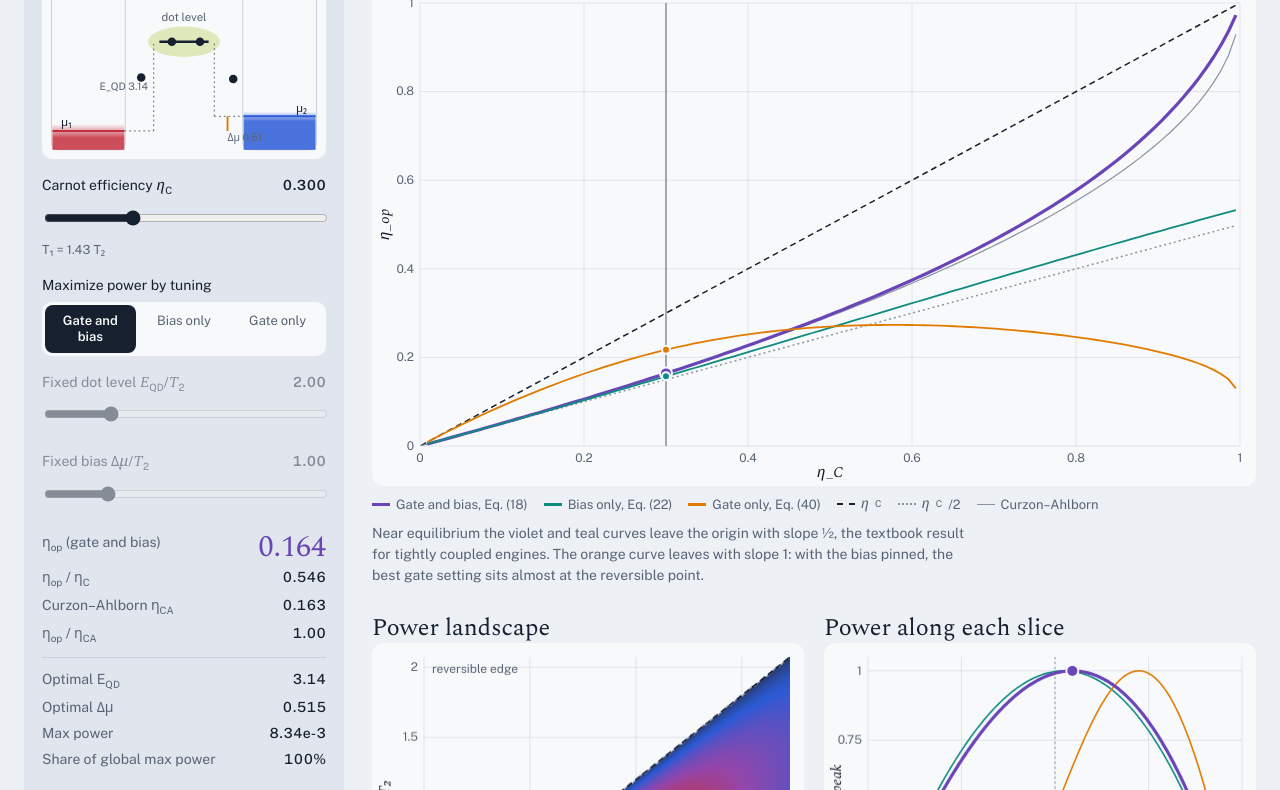
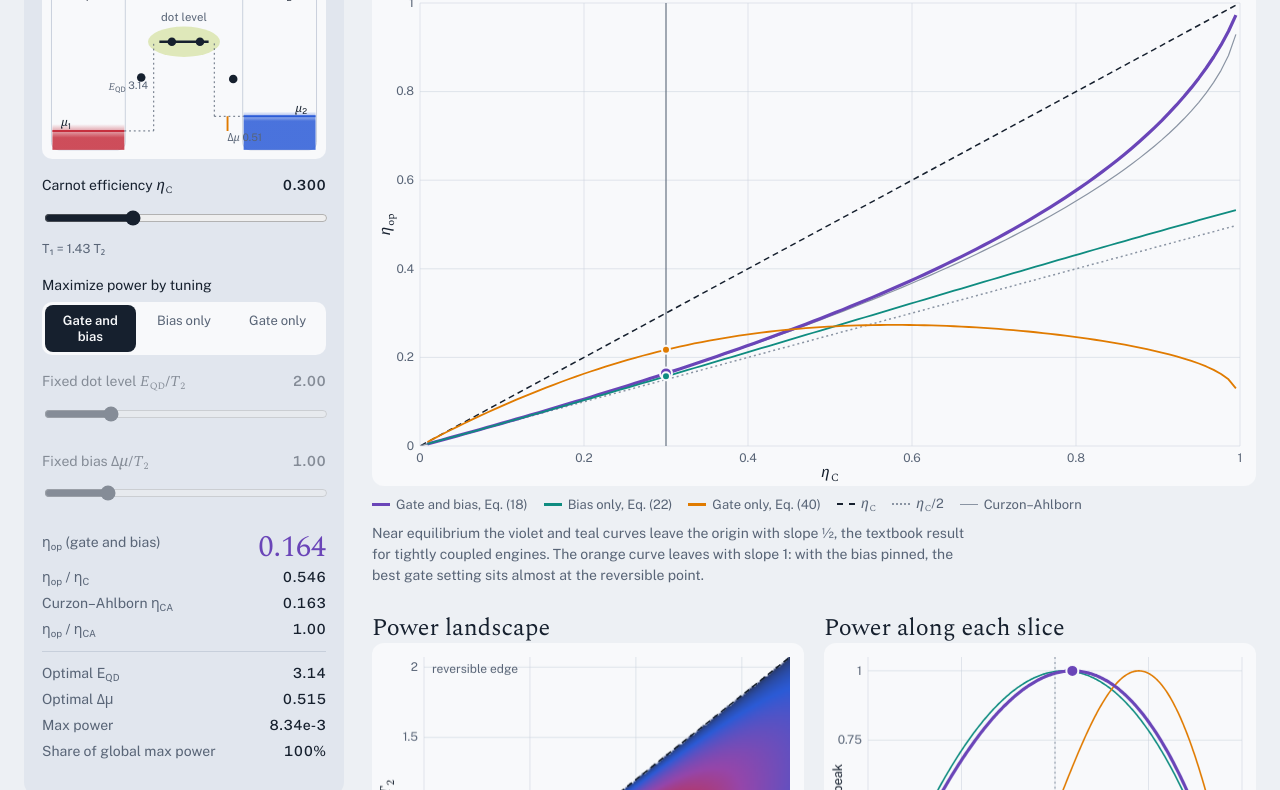
Before and after one commit to lshlj82/quantum-dot-heat-engine-efficiency, a plain HTML site: page index.html in a window 1280 px wide. Shown: the part 335-1125 px from the top of the page. Drawn offline with nearby package versions, Linux system fonts and the light colour scheme.

Commit message:
Add files via upload

```diff
--- a/index.html
+++ b/index.html
@@ -34,7 +34,8 @@
 html{scroll-padding-top:env(safe-area-inset-top,0px)}
 body{margin:0;background:var(--bg);color:var(--ink);font-family:var(--sans);font-size:15px;line-height:1.5;-webkit-font-smoothing:antialiased}
 i.m{font-family:var(--serif);font-style:italic;font-size:1.08em}
-sub{font-size:.72em}
+sub{font-size:.7em;line-height:0;vertical-align:baseline;position:relative;top:.32em}
+i.m+sub,article sub{font-family:var(--serif);margin-left:.04em}
 header{max-width:1280px;margin:0 auto;padding:36px 24px 20px}
 h1{font-family:var(--serif);font-weight:400;font-size:clamp(28px,4.2vw,46px);line-height:1.08;margin:0 0 12px;letter-spacing:-.01em;max-width:22ch}
 .lede{font-family:var(--serif);font-size:18px;line-height:1.55;color:var(--muted);max-width:68ch;margin:0}
@@ -77,7 +78,7 @@ h2{font-family:var(--serif);font-weight:400;font-size:24px;margin:0;line-height:
 .toggles label{display:flex;gap:6px;align-items:center;cursor:pointer}
 .toggles input{accent-color:var(--ink)}
 .key{display:flex;flex-wrap:wrap;gap:6px 16px;font-size:13px;margin-top:8px;color:var(--muted)}
-.key span{display:inline-flex;align-items:center;gap:6px}
+.key>span{display:inline-flex;align-items:center;gap:6px}
 .key s{display:inline-block;width:18px;height:0;border-top:3px solid;text-decoration:none}
 .key s.dash{border-top-style:dashed;border-top-width:2px}
 .key s.dot{border-top-style:dotted;border-top-width:2px}
@@ -136,18 +137,18 @@ a{color:var(--cold);text-underline-offset:2px}
     <div class="fighead">
       <h2>Efficiency at maximum power</h2>
       <div class="toggles">
-        <label><input type="checkbox" id="ratio"> Divide by <i class="m">η</i><sub>C</sub></label>
-        <label><input type="checkbox" id="series"> Small-<i class="m">η</i><sub>C</sub> expansions</label>
+        <label><input type="checkbox" id="ratio"> <span>Divide by <i class="m">η</i><sub>C</sub></span></label>
+        <label><input type="checkbox" id="series"> <span>Small-<i class="m">η</i><sub>C</sub> expansions</span></label>
       </div>
     </div>
     <canvas class="plot tall" id="pEff" aria-label="Efficiency at maximum power versus Carnot efficiency for three optimization schemes"></canvas>
     <div class="key">
-      <span><s style="border-color:var(--global)"></s>Gate and bias, Eq. (18)</span>
-      <span><s style="border-color:var(--fixE)"></s>Bias only, Eq. (22)</span>
-      <span><s style="border-color:var(--fixMu)"></s>Gate only, Eq. (40)</span>
-      <span><s class="dash" style="border-color:var(--ink)"></s><i class="m">η</i><sub>C</sub></span>
-      <span><s class="dot" style="border-color:var(--ref)"></s><i class="m">η</i><sub>C</sub>/2</span>
-      <span><s style="border-color:var(--ref);border-top-width:1.5px"></s>Curzon–Ahlborn</span>
+      <span><s style="border-color:var(--global)"></s><span>Gate and bias, Eq. (18)</span></span>
+      <span><s style="border-color:var(--fixE)"></s><span>Bias only, Eq. (22)</span></span>
+      <span><s style="border-color:var(--fixMu)"></s><span>Gate only, Eq. (40)</span></span>
+      <span><s class="dash" style="border-color:var(--ink)"></s><span><i class="m">η</i><sub>C</sub></span></span>
+      <span><s class="dot" style="border-color:var(--ref)"></s><span><i class="m">η</i><sub>C</sub>/2</span></span>
+      <span><s style="border-color:var(--ref);border-top-width:1.5px"></s><span>Curzon–Ahlborn</span></span>
     </div>
     <figcaption>Near equilibrium the violet and teal curves leave the origin with slope ½, the textbook result for tightly coupled engines. The orange curve leaves with slope 1: with the bias pinned, the best gate setting sits almost at the reversible point.</figcaption>
   </figure>
@@ -221,6 +222,20 @@ function compute(){
 }
 
 /* ---------- canvas helpers ---------- */
+// Renders strings like "η_C", "η_{op} / η_C", "E_{QD} / T_2" with real subscripts.
+function mathSegs(str){ const out=[]; let i=0;
+  while(i<str.length){ const ch=str[i];
+    if(ch==='_'){ let t; if(str[i+1]==='{'){const j=str.indexOf('}',i); t=str.slice(i+2,j); i=j+1;} else {t=str[i+1]; i+=2;} out.push({t,sub:true}); }
+    else { const L=c=>/[A-Za-zηεμ]/.test(c||''); out.push({t:ch,it:/[A-Za-zηεμ]/.test(ch)&&!L(str[i-1])&&!L(str[i+1])}); i++; } }
+  return out; }
+function mathText(x,str,px,py,size,align){
+  const serif=css('--serif'), segs=mathSegs(str), sz=size||15, ss=Math.round(sz*.72);
+  const fontOf=g=>g.sub?`${ss}px ${serif}`:`${g.it?'italic ':''}${sz}px ${serif}`;
+  let W=0; segs.forEach(g=>{x.font=fontOf(g); g.w=x.measureText(g.t).width+(g.sub?1:0); W+=g.w;});
+  let cx= align==='center'? px-W/2 : align==='right'? px-W : px;
+  const tb=x.textBaseline; x.textBaseline='alphabetic'; x.textAlign='left';
+  segs.forEach(g=>{x.font=fontOf(g); x.fillText(g.t,cx+(g.sub?1:0),py+(g.sub?sz*.28:0)); cx+=g.w;});
+  x.textBaseline=tb; return W; }
 function prep(c){ const dpr=window.devicePixelRatio||1, w=c.clientWidth, h=c.clientHeight;
   if(c.width!==Math.round(w*dpr)||c.height!==Math.round(h*dpr)){c.width=Math.round(w*dpr);c.height=Math.round(h*dpr);}
   const x=c.getContext('2d'); x.setTransform(dpr,0,0,dpr,0,0); x.clearRect(0,0,w,h); return {x,w,h}; }
@@ -231,9 +246,10 @@ function frame(x,w,h,m,xr,yr,xt,yt,xl,yl){
   xt.forEach(v=>{x.beginPath();x.moveTo(X(v),B.t);x.lineTo(X(v),B.b);x.globalAlpha=.5;x.stroke();x.globalAlpha=1;x.fillText(+v.toFixed(2),X(v),B.b+6);});
   x.textAlign='right'; x.textBaseline='middle';
   yt.forEach(v=>{x.beginPath();x.moveTo(B.l,Y(v));x.lineTo(B.r,Y(v));x.globalAlpha=.5;x.stroke();x.globalAlpha=1;x.fillText(+v.toFixed(2),B.l-6,Y(v));});
-  x.fillStyle=css('--ink'); x.font='italic 15px '+css('--serif');
-  x.textAlign='center'; x.textBaseline='bottom'; x.fillText(xl,(B.l+B.r)/2,h-4);
-  x.save(); x.translate(14,(B.t+B.b)/2); x.rotate(-Math.PI/2); x.textBaseline='middle'; x.fillText(yl,0,0); x.restore();
+  x.fillStyle=css('--ink');
+  const lab=(t,px,py)=>{ if(/[_ηεμΔ]/.test(t)) mathText(x,t,px,py,15,'center'); else { x.font='13px '+css('--sans'); x.textAlign='center'; x.textBaseline='alphabetic'; x.fillText(t,px,py); } };
+  lab(xl,(B.l+B.r)/2,h-9);
+  x.save(); x.translate(18,(B.t+B.b)/2); x.rotate(-Math.PI/2); lab(yl,0,0); x.restore();
   return {B,X,Y};
 }
 function line(x,X,Y,xs,ys,col,wd,dash){ x.beginPath(); let s=false; for(let i=0;i<xs.length;i++){ if(!isFinite(ys[i])){s=false;continue;} const px=X(xs[i]),py=Y(ys[i]); s?x.lineTo(px,py):x.moveTo(px,py); s=true; }
@@ -244,7 +260,7 @@ const ticks=(a,b,n)=>{const o=[];for(let i=0;i<=n;i++)o.push(a+(b-a)*i/n);return
 /* ---------- efficiency plot ---------- */
 function drawEff(){
   const c=$('pEff'), {x,w,h}=prep(c);
-  const yr=[0,1], F=frame(x,w,h,{l:48,t:14,r:16,b:40},[0,1],yr,ticks(0,1,5),ticks(0,1,5),'η_C', S.ratio?'η_op / η_C':'η_op');
+  const yr=[0,1], F=frame(x,w,h,{l:48,t:14,r:16,b:40},[0,1],yr,ticks(0,1,5),ticks(0,1,5),'η_C', S.ratio?'η_{op} / η_C':'η_{op}');
   const {X,Y,B}=F; x.save(); x.beginPath(); x.rect(B.l,B.t,B.r-B.l,B.b-B.t); x.clip();
   const tr=(e,v)=>S.ratio? v/e : v;
   const xs=[0.001,...EC];
@@ -276,7 +292,7 @@ function drawMap(){
   let Em=2.2*R.g.E; if(S.mode==='fixE') Em=Math.max(Em,1.25*S.E); if(S.mode==='fixMu') Em=Math.max(Em,1.35*R.fm.E); Em=Math.min(Em,80);
   const Dm=S.eC*Em;
   const nt=v=>{const s=Math.pow(10,Math.floor(Math.log10(v/4)));const m=[1,2,2.5,5,10].find(k=>v/(k*s)<=5);const st=m*s;return ticks(0,Math.floor(v/st)*st,Math.floor(v/st));};
-  const F=frame(x,w,h,{l:52,t:14,r:14,b:40},[0,Em],[0,Dm],nt(Em),nt(Dm),'E_QD / T₂','Δμ / T₂');
+  const F=frame(x,w,h,{l:52,t:14,r:14,b:40},[0,Em],[0,Dm],nt(Em),nt(Dm),'E_{QD} / T_2','Δμ / T_2');
   const {B,X,Y}=F, pw=Math.round(B.r-B.l), ph=Math.round(B.b-B.t);
   const key=[S.eC,Em,pw,ph].join();
   if(mapCache.key!==key){
@@ -329,7 +345,7 @@ function drawN(){
   line(x,X,Y,us,us.map(u=>f(u)/m),css('--fixMu'),2.5);
   dot(x,X(pk),Y(1),css('--fixMu'),5);
   x.fillStyle=css('--muted'); x.font='11px '+css('--sans'); x.textBaseline='top';
-  x.textAlign='left'; x.fillText('0',B.l,B.b+4); x.textAlign='right'; x.fillText('η/η_C = 1',B.r,B.b+4);
+  x.textAlign='left'; x.fillText('0',B.l,B.b+4); mathText(x,'η/η_C = 1',B.r,B.b+13,12,'right');
   $('nv').textContent=n; $('npk').textContent=pk.toFixed(3);
   $('nnote').textContent = n===0 ? 'n = 0 is linear response: the half-Carnot rule.' : n>=20 ? 'Already close to 1, like the gate-only engine.' : '';
 }
@@ -350,11 +366,17 @@ function drawSchem(){
   el('rect',{x:212,y:14,width:78,height:176,rx:8,fill:'none',stroke:css('--rule')});
   el('rect',{x:11,y:yMu1-45,width:76,height:190-(yMu1-45),fill:'url(#g1)'});
   el('rect',{x:213,y:yMu2-45,width:76,height:190-(yMu2-45),fill:'url(#g2)'});
-  const tx=(x,y,s,anchor,col)=>{const t=el('text',{x,y,'font-size':12,'font-family':css('--sans'),fill:col||css('--ink'),'text-anchor':anchor||'middle'});t.textContent=s;return t;};
-  tx(49,30,'hot, T₁ = '+R.T1.toFixed(2)); tx(251,30,'cold, T₂ = 1');
+  const tx=(x,y,s,anchor,col)=>{const t=el('text',{x,y,'font-size':12,'font-family':css('--sans'),fill:col||css('--ink'),'text-anchor':anchor||'middle'});
+    mathSegs(s).forEach(g=>{ const sp=el('tspan',{},t); sp.textContent=g.t;
+      if(g.sub){ sp.setAttribute('font-size','0.72em'); sp.setAttribute('dy','0.3em'); }
+      else if(g.it){ sp.setAttribute('font-family',css('--serif')); sp.setAttribute('font-style','italic'); }
+      if(t.lastSubFlag && !g.sub) sp.setAttribute('dy','-0.3em');
+      t.lastSubFlag=g.sub; });
+    return t;};
+  tx(49,30,'hot, T_1 = '+R.T1.toFixed(2)); tx(251,30,'cold, T_2 = 1');
   el('line',{x1:11,x2:87,y1:yMu1,y2:yMu1,stroke:css('--hot'),'stroke-width':2});
   el('line',{x1:213,x2:289,y1:yMu2,y2:yMu2,stroke:css('--cold'),'stroke-width':2});
-  tx(20,yMu1-5,'μ₁','start'); tx(280,yMu2-5,'μ₂','end');
+  tx(20,yMu1-5,'μ_1','start'); tx(280,yMu2-5,'μ_2','end');
   el('ellipse',{cx:150,cy:yG,rx:38,ry:16,fill:css('--dot'),'fill-opacity':.28});
   el('line',{x1:124,x2:176,y1:yG,y2:yG,stroke:css('--ink'),'stroke-width':2.5});
   tx(150,yG-22,'dot level','middle',css('--muted'));
@@ -362,7 +384,7 @@ function drawSchem(){
   el('line',{x1:182,x2:182,y1:yMu2,y2:yG,stroke:css('--muted'),'stroke-dasharray':'2 3'});
   el('line',{x1:87,x2:118,y1:yMu1,y2:yMu1,stroke:css('--muted'),'stroke-dasharray':'2 3'});
   el('line',{x1:182,x2:213,y1:yMu2,y2:yMu2,stroke:css('--muted'),'stroke-dasharray':'2 3'});
-  const tE=tx(112,(yMu1+yG)/2+4,'E_QD '+E.toFixed(2),'end',css('--muted')); tE.setAttribute('font-size',11);
+  const tE=tx(112,(yMu1+yG)/2+4,'E_{QD} '+E.toFixed(2),'end',css('--muted')); tE.setAttribute('font-size',11);
   const tM=tx(196,Math.min(186,(yMu1+yMu2)/2+18),'Δμ '+d.toFixed(2),'start',css('--muted')); tM.setAttribute('font-size',11);
   el('line',{x1:196,x2:196,y1:yMu1,y2:yMu2,stroke:css('--fixMu'),'stroke-width':2});
   const layer=el('g',{});
```
